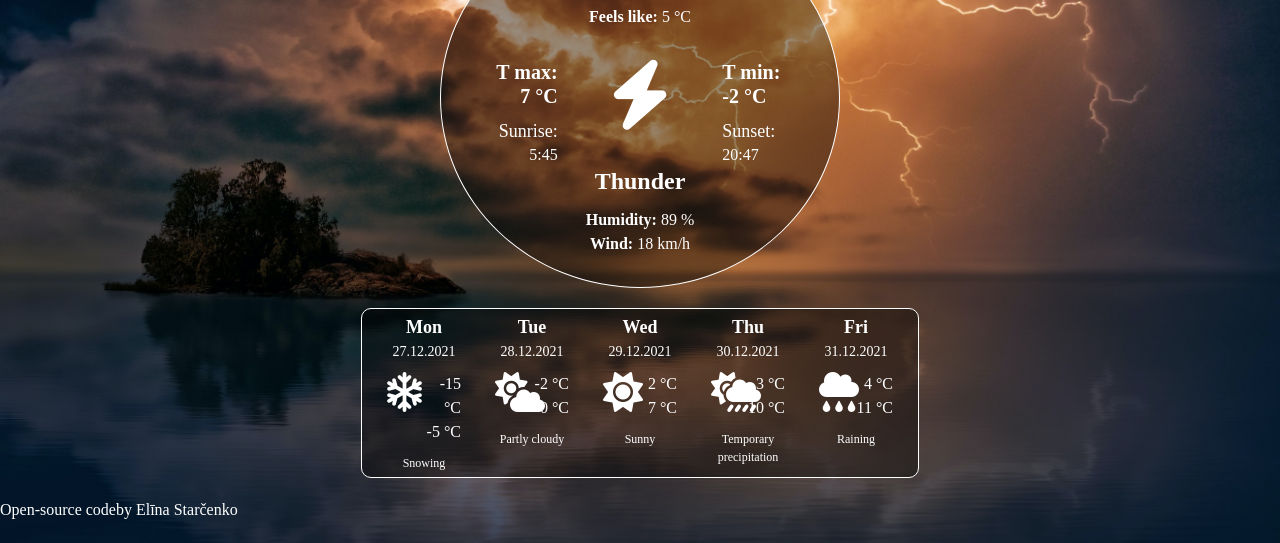
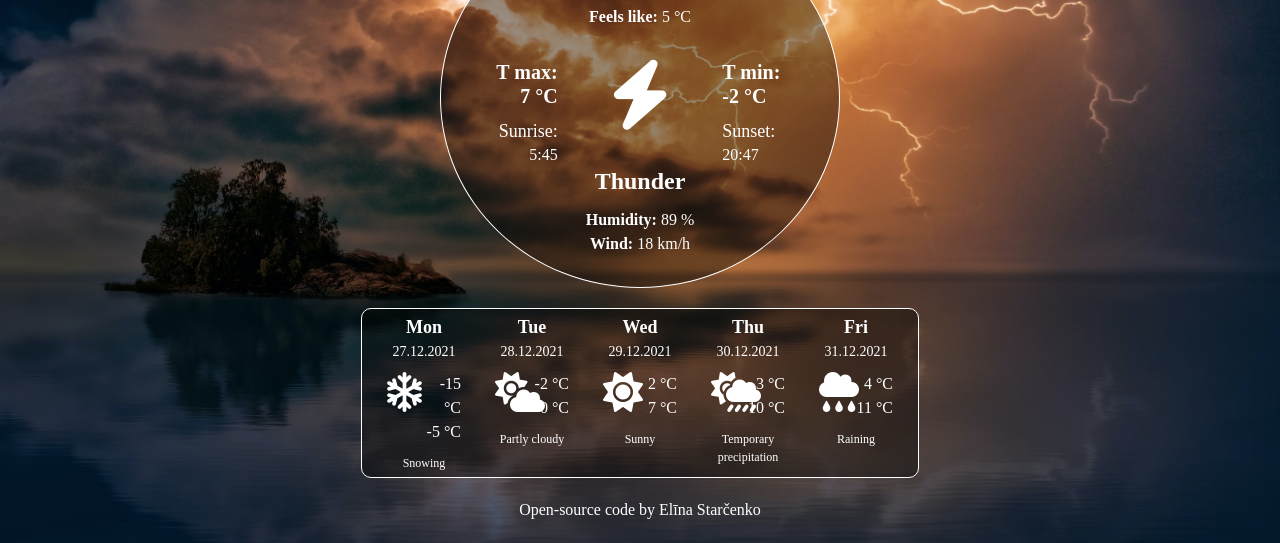
Before and after one commit to ElinaStarcenko/ES-weather, a plain HTML site: page index.html in a window 1280 px wide. Shown: the part 257-800 px from the top of the page. Drawn offline with nearby package versions, Linux system fonts and the light colour scheme; no server answers; a web font is replaced by a local one.

Commit message:
styled reference to coder

```diff
--- a/index.html
+++ b/index.html
@@ -173,7 +173,7 @@
           </div>
         </div>
       </footer>
-      <p><a href="https://github.com/ElinaStarcenko/ES-weather">Open-source code</a>by Elīna Starčenko </p>
+      <p id="coded-by"><a href="https://github.com/ElinaStarcenko/ES-weather" >Open-source code </a> by Elīna Starčenko </p>
     </div>
     <script src="src/index.js"></script>
   </body>
--- a/src/styles.css
+++ b/src/styles.css
@@ -92,3 +92,7 @@ a {
   font-size: 18px;
   padding-right: 15px;
 }
+#coded-by {
+  display: block;
+  text-align: center;
+}
```
